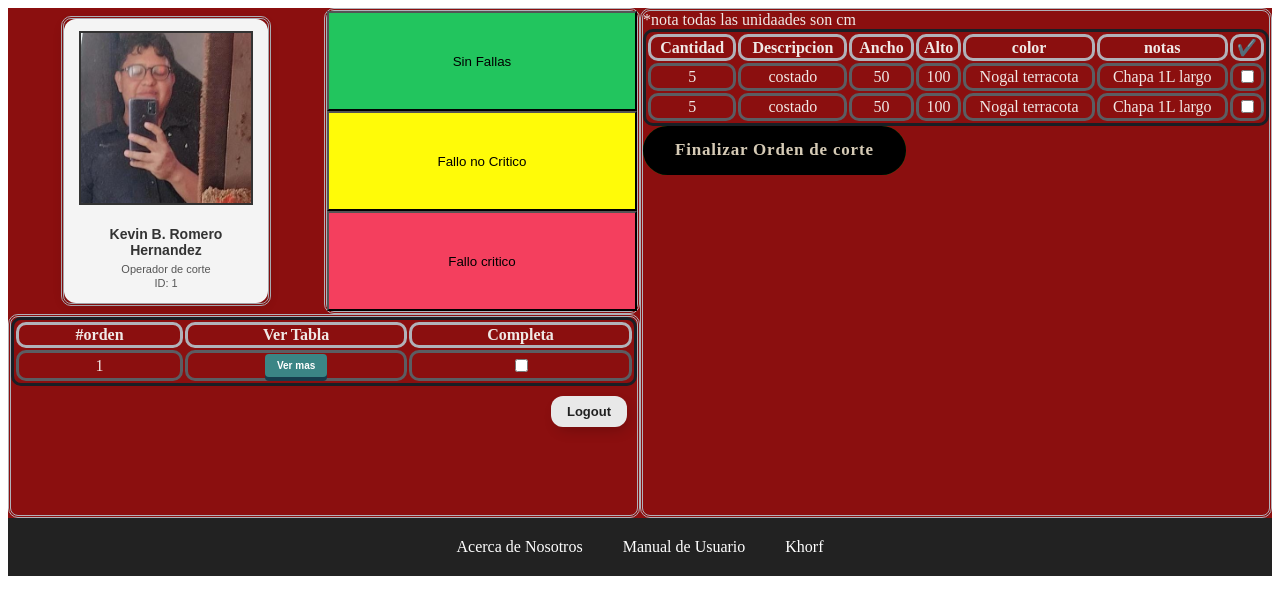
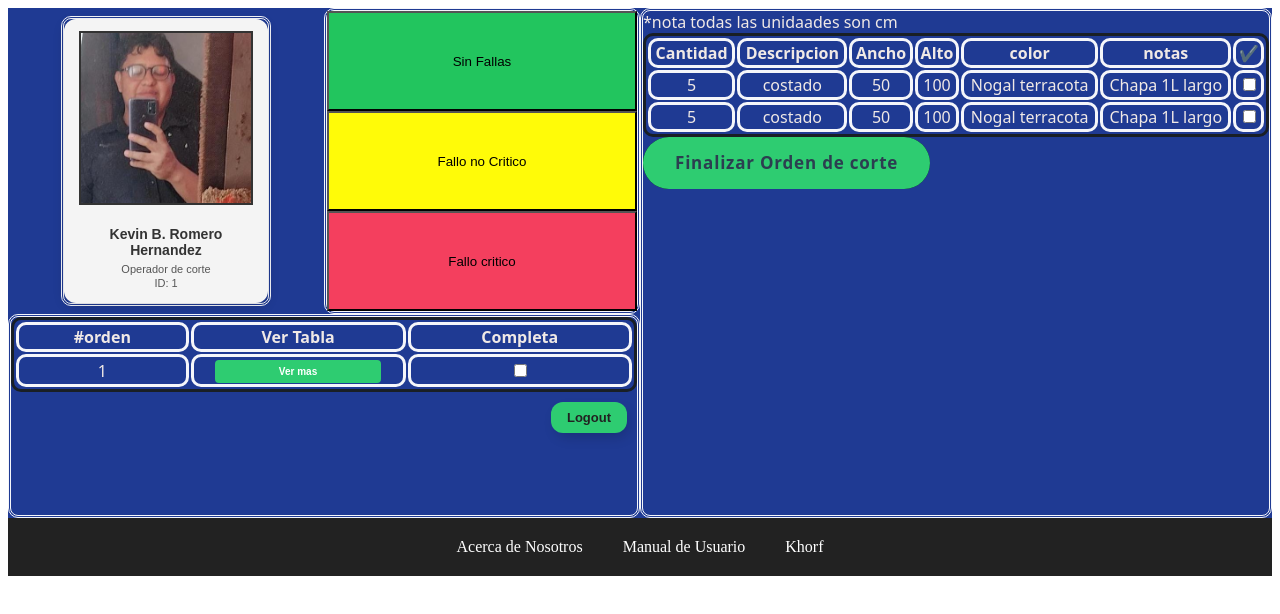
Before and after one commit to Smoonun/proyectos, a React (Create React App) app in the folder Aplication/mi-nueva-app/: page /Operador in a window 1280 px wide. Shown: the top 614 px of the page. Built offline with nearby package versions, Linux system fonts and the light colour scheme.

Commit message:
Correcion de paleta de colores

```diff
--- a/Aplication/mi-nueva-app/src/component/Jefe.jsx
+++ b/Aplication/mi-nueva-app/src/component/Jefe.jsx
@@ -1,12 +1,58 @@
 import React from 'react'
 import { useNavigate } from 'react-router-dom'
 import Pie from './Pie'
+import Gafete from "./Gafete"
+import './jefe.css'
+import SenialAndon from "./SenialAndon"
 export default function Jefe  ()  {
   const navigate =useNavigate();
   return (
-    <div>Jefe
-      <button onClick= {()=>{navigate('/')}}>Login </button>
+      <>
+        <div class="parent_jefe">
+          <div class="div1"><Gafete name="Erick A. Hernandez Aguirre" positon="Jefe de Produccion" employeeId="Bob Elegante"/> </div>
+          <div class="div2">
+            <table>
+              <thead>
+                <tr>
+                  <th>
+                    # Empleado
+                  </th>
+                  <th>
+                    Estatus
+                  </th>
+                </tr>
+              </thead>
+              <tbody>
+                <tr>
+                  <td> 1</td>
+                  <td><SenialAndon/></td>
+                </tr>
+              </tbody>
+            </table>
+          </div>
+          <div class="div3">
+          <table>
+              <thead>
+                <tr>
+                  <th>
+                    Actividad a realizar
+                  </th>
+                  <th>
+                    Estatus
+                  </th>
+                </tr>
+              </thead>
+              <tbody>
+                <tr>
+                  <td> Recorrido general por el area</td>
+                  <td><input type="checkbox"></input></td>
+                </tr>
+              </tbody>
+            </table>
+          <button onClick= {()=>{navigate('/')}}>Login </button>
+          </div>
+</div>
       <Pie/>
-    </div>
+    </>
   )
 }
--- /dev/null
+++ b/Aplication/mi-nueva-app/src/component/SenialAndon.jsx
@@ -0,0 +1,13 @@
+import React from 'react'
+
+export default function SenialAndon() {
+  return (
+    <div classname="container">
+        <div className="semaforo">
+            <span className="luces-circulo"></span>
+            <span className="luces-circulo"></span>
+            <span className="luces-circulo"></span>
+        </div>
+    </div>
+  )
+}
--- /dev/null
+++ b/Aplication/mi-nueva-app/src/component/jefe.css
@@ -0,0 +1,24 @@
+
+.parent_jefe{
+    display: grid;
+    grid-template-columns: repeat(5, 1fr);
+    grid-template-rows: repeat(5, 1fr);
+    gap: 8px;
+}
+
+.div1 {
+    grid-column: span 2 / span 2;
+    grid-row: span 3 / span 3;
+}
+
+.div2 {
+    grid-column: span 3 / span 3;
+    grid-row: span 5 / span 5;
+    grid-column-start: 3;
+}
+
+.div3 {
+    grid-column: span 2 / span 2;
+    grid-row: span 2 / span 2;
+    grid-row-start: 4;
+}
--- a/Aplication/mi-nueva-app/src/component/operador.css
+++ b/Aplication/mi-nueva-app/src/component/operador.css
@@ -4,14 +4,15 @@
   grid-template-rows: repeat(5, 1fr);
   gap: 0px;
   margin: auto;
-  background-color: #8b0f0f;
+  background-color: #1F3A93;
   color: #f0e9e6;
+  font-family: system-ui, -apple-system, BlinkMacSystemFont, 'Segoe UI', Roboto, Oxygen, Ubuntu, Cantarell, 'Open Sans', 'Helvetica Neue', sans-serif;
 }
 
 .div1 {
   grid-column: span 2 / span 2;
   grid-row: span 3 / span 3;
-  border:double #B1B2B9;
+  border:double #F5F6FA;
   border-radius: 10px;
   margin: auto;
 }
@@ -21,7 +22,7 @@
   grid-row: span 6 / span 6;
   grid-column-start: 5;
   grid-row-start: 1;
-  border:double #B1B2B9;
+  border:double #F5F6FA;
   border-radius: 10px;
 }
 
@@ -30,14 +31,14 @@
   grid-row: span 3 / span 3;
   grid-column-start: 3;
   grid-row-start: 1;
-  border:double #B1B2B9;
+  border:double #F5F6FA;
   border-radius: 10px;
 }
 .div4 {
   grid-column: span 4 / span 4;
   grid-row: span 3 / span 3;
   grid-row-start: 4;
-  border:double #B1B2B9;
+  border:double #F5F6FA;
   border-radius: 10px;
 }
 table{
@@ -47,7 +48,7 @@ table{
   width: 100%;
 }
 th{
-  border: solid #B1B2B9;
+  border: solid #F5F6FA;
   border-radius: 10px;
 }
 tr{
@@ -56,7 +57,7 @@ tr{
 }
 td{
   text-align: center;
-  border: solid #5b5d62;
+  border: solid #F5F6FA;
   border-radius: 10px;
 }
 .btn {
@@ -73,8 +74,8 @@ td{
   font-weight: 700;
   border-radius: 500px;
   overflow: hidden;
-  background: #0f870f;
-  color: #D6CBB6;
+  background: #000000;
+  color: #2C3E50;
 }
 
 .btn span {
@@ -84,7 +85,7 @@ td{
 }
 
 .btn:hover span {
-  color: #1F2A23;
+  color: #2ECC71;
 }
 
 .btn::before,
@@ -99,7 +100,7 @@ td{
 
 .btn::before {
   content: "";
-  background: #000;
+  background: #2ECC71;
   width: 120%;
   left: -10%;
   transform: skew(30deg);
@@ -112,14 +113,15 @@ td{
 .btnvm {
   border: none;
   outline: none;
-  background-color: #3B8585;
+  background-color: #2ECC71;
   padding: 6px 12px;
   font-size: 10px;
   font-weight: 600;
   color: #fff;
   border-radius: 4px;
   transition: all ease 0.1s;
-  box-shadow: 0px 4px 0px 0px #163C4C;
+  height: 70%;
+  width: 80%;
 }
 
 .btnvm:active {
@@ -132,7 +134,7 @@ td{
   border-radius: 12px;
   color: #212121;
   z-index: 1;
-  background: #e8e8e8;
+  background: #2ECC71;
   position: relative;
   font-weight: 700;
   font-size: 13px;
```
Also changed, not shown: Aplication/mi-nueva-app/src/component/senialandon.css (added).
